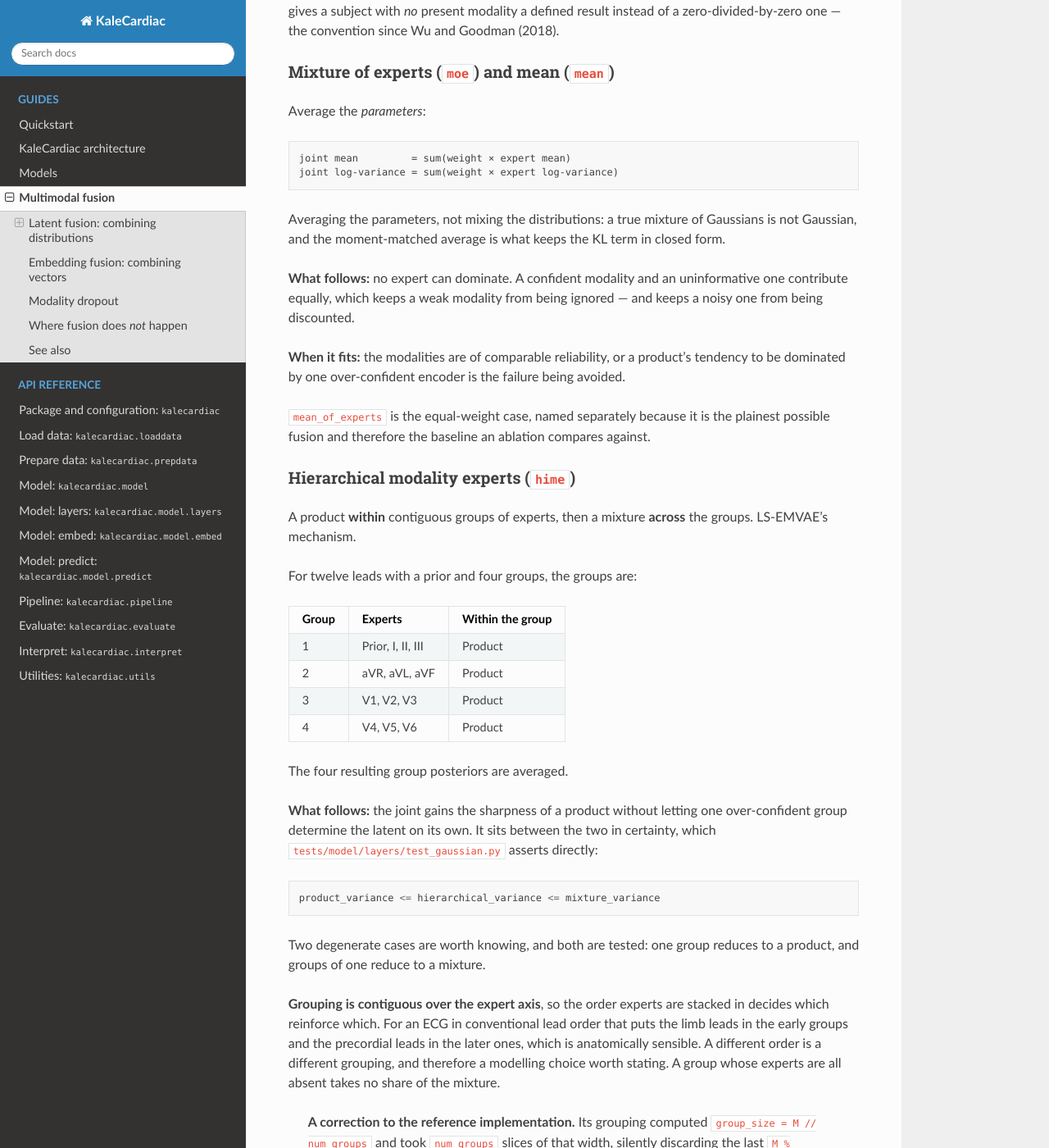
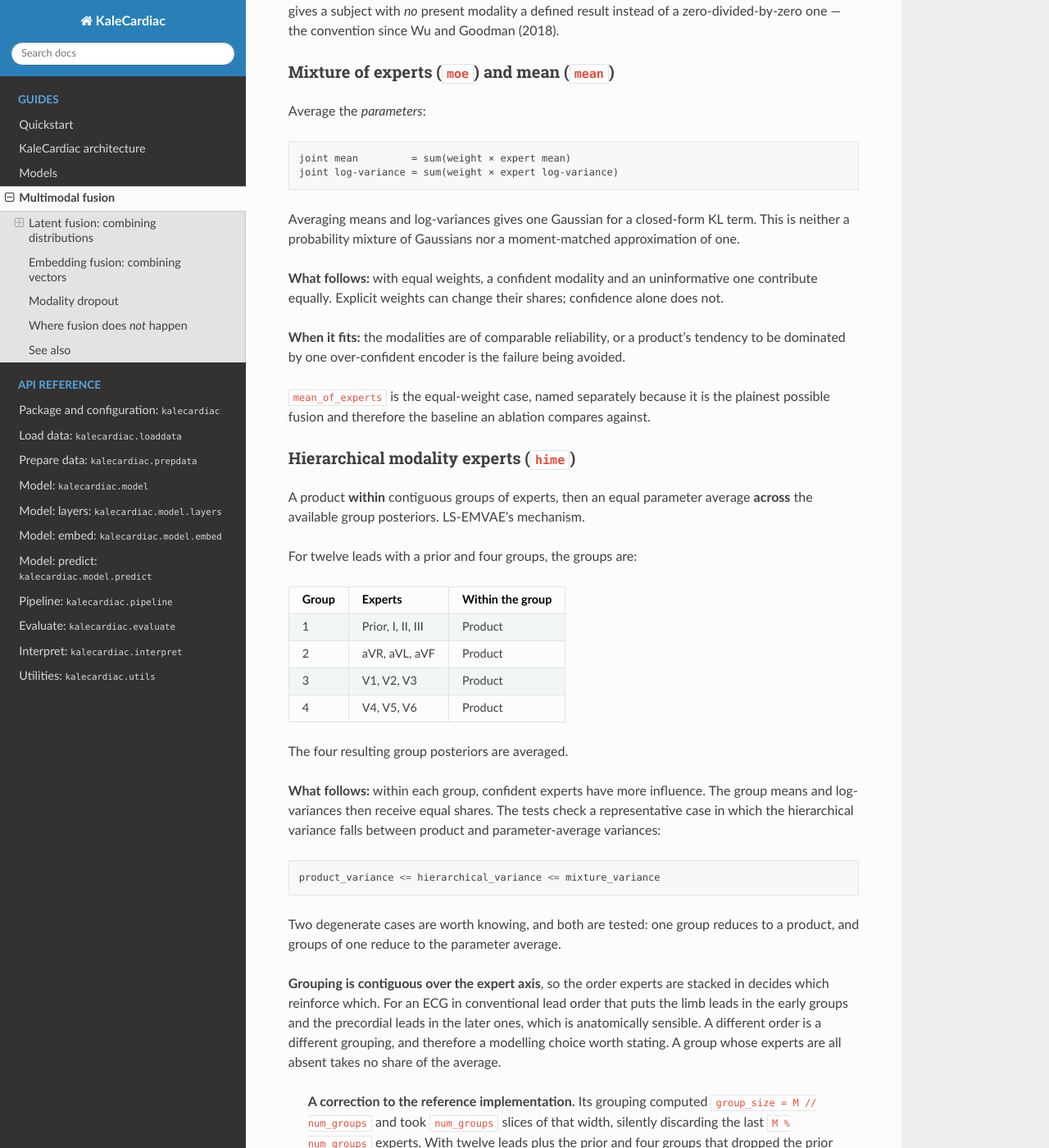
Before and after one commit to pykale/cardiac, a Sphinx documentation site: the page built from docs/multimodal_fusion.md, in a window 1280 px wide and 1400 px high, scrolled down 1318 px. Shown: the whole window at 82% size. Built offline with Sphinx 7.4.7 and the Read the Docs theme 3.1.0, drawn with Linux system fonts in a browser that asks for light colours; some of the changed text lies outside the part shown.

Commit message:
Adopt PyKale Gaussian fussion APIs in KaleCardiac

````diff
--- a/docs/multimodal_fusion.md
+++ b/docs/multimodal_fusion.md
@@ -43,9 +43,9 @@
 joint log-variance = sum(weight × expert log-variance)
 ```
 
-Averaging the parameters, not mixing the distributions: a true mixture of Gaussians is not Gaussian, and the moment-matched average is what keeps the KL term in closed form.
+Averaging means and log-variances gives one Gaussian for a closed-form KL term. This is neither a probability mixture of Gaussians nor a moment-matched approximation of one.
 
-**What follows:** no expert can dominate. A confident modality and an uninformative one contribute equally, which keeps a weak modality from being ignored — and keeps a noisy one from being discounted.
+**What follows:** with equal weights, a confident modality and an uninformative one contribute equally. Explicit weights can change their shares; confidence alone does not.
 
 **When it fits:** the modalities are of comparable reliability, or a product's tendency to be dominated by one over-confident encoder is the failure being avoided.
 
@@ -53,7 +53,7 @@
 
 ### Hierarchical modality experts (`hime`)
 
-A product **within** contiguous groups of experts, then a mixture **across** the groups. LS-EMVAE's mechanism.
+A product **within** contiguous groups of experts, then an equal parameter average **across** the available group posteriors. LS-EMVAE's mechanism.
 
 For twelve leads with a prior and four groups, the groups are:
 
@@ -66,15 +66,15 @@
 
 The four resulting group posteriors are averaged.
 
-**What follows:** the joint gains the sharpness of a product without letting one over-confident group determine the latent on its own. It sits between the two in certainty, which `tests/model/layers/test_gaussian.py` asserts directly:
+**What follows:** within each group, confident experts have more influence. The group means and log-variances then receive equal shares. The tests check a representative case in which the hierarchical variance falls between product and parameter-average variances:
 
 ```python
 product_variance <= hierarchical_variance <= mixture_variance
 ```
 
-Two degenerate cases are worth knowing, and both are tested: one group reduces to a product, and groups of one reduce to a mixture.
+Two degenerate cases are worth knowing, and both are tested: one group reduces to a product, and groups of one reduce to the parameter average.
 
-**Grouping is contiguous over the expert axis**, so the order experts are stacked in decides which reinforce which. For an ECG in conventional lead order that puts the limb leads in the early groups and the precordial leads in the later ones, which is anatomically sensible. A different order is a different grouping, and therefore a modelling choice worth stating. A group whose experts are all absent takes no share of the mixture.
+**Grouping is contiguous over the expert axis**, so the order experts are stacked in decides which reinforce which. For an ECG in conventional lead order that puts the limb leads in the early groups and the precordial leads in the later ones, which is anatomically sensible. A different order is a different grouping, and therefore a modelling choice worth stating. A group whose experts are all absent takes no share of the average.
 
 > **A correction to the reference implementation.** Its grouping computed `group_size = M // num_groups` and took `num_groups` slices of that width, silently discarding the last `M % num_groups` experts. With twelve leads plus the prior and four groups that dropped the prior entirely. `expert_groups` distributes the remainder instead, so the group sizes are `[4, 3, 3, 3]` and every expert is used. See [models.md](models.md#documented-departures).
 
@@ -87,7 +87,7 @@
 joint standard deviation = sum(weight × expert standard deviation)
 ```
 
-For diagonal Gaussians this is the 2-Wasserstein barycenter. It sits between the other two: unlike a product it cannot become more certain than its experts, and unlike a parameter-averaged mixture it averages in the scale a distance is measured in. Two experts with variances 1 and 9 give a barycenter variance of 4, not the variance mean of 5 — which the tests check directly.
+For diagonal Gaussians this is the 2-Wasserstein barycenter. Unlike a product, it cannot become more certain than every available expert; unlike a parameter average of log-variances, it averages in the scale a distance is measured in. Two equally weighted experts with variances 1 and 9 give a barycenter variance of 4, an arithmetic variance average of 5, and a log-variance parameter average corresponding to variance 3. The tests check the barycenter calculation directly.
 
 ### Choosing one
 
````
Also changed, not shown: CHANGELOG.md (+21 -53 lines), 2 other files.
